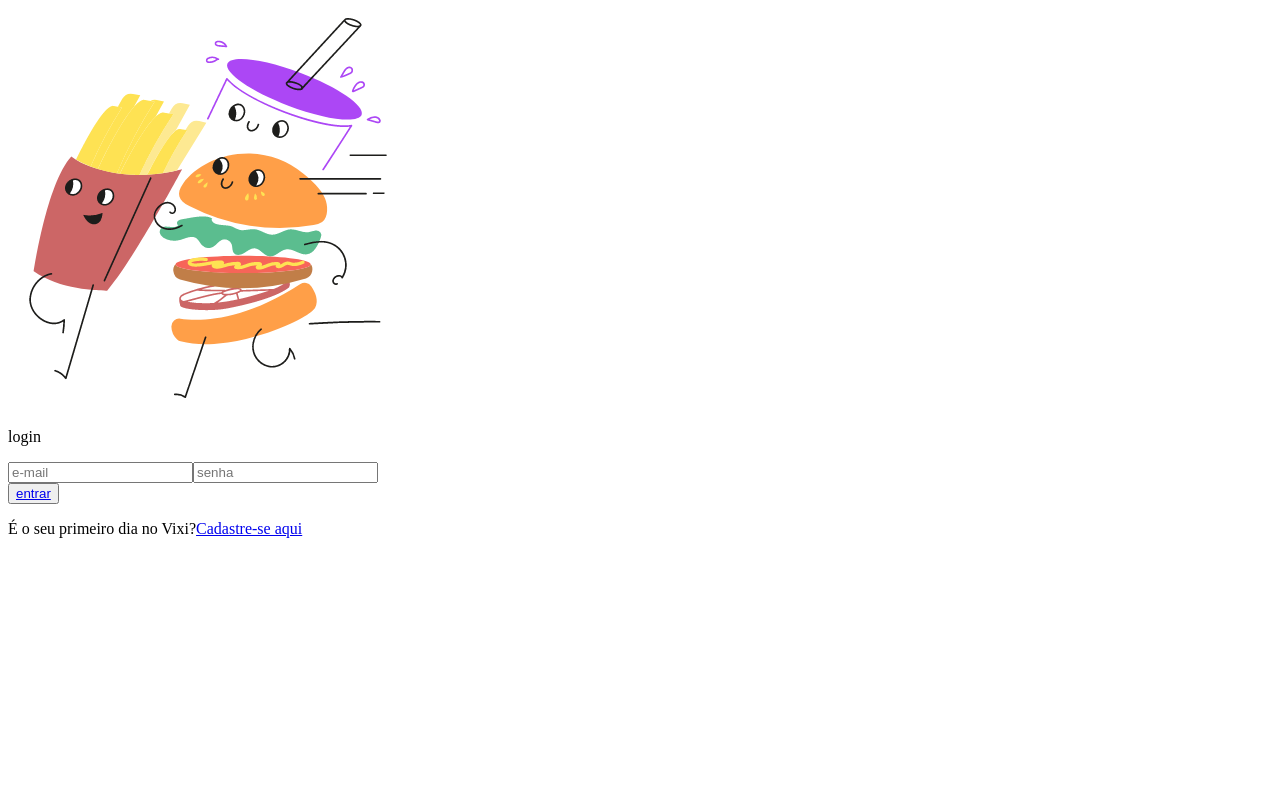
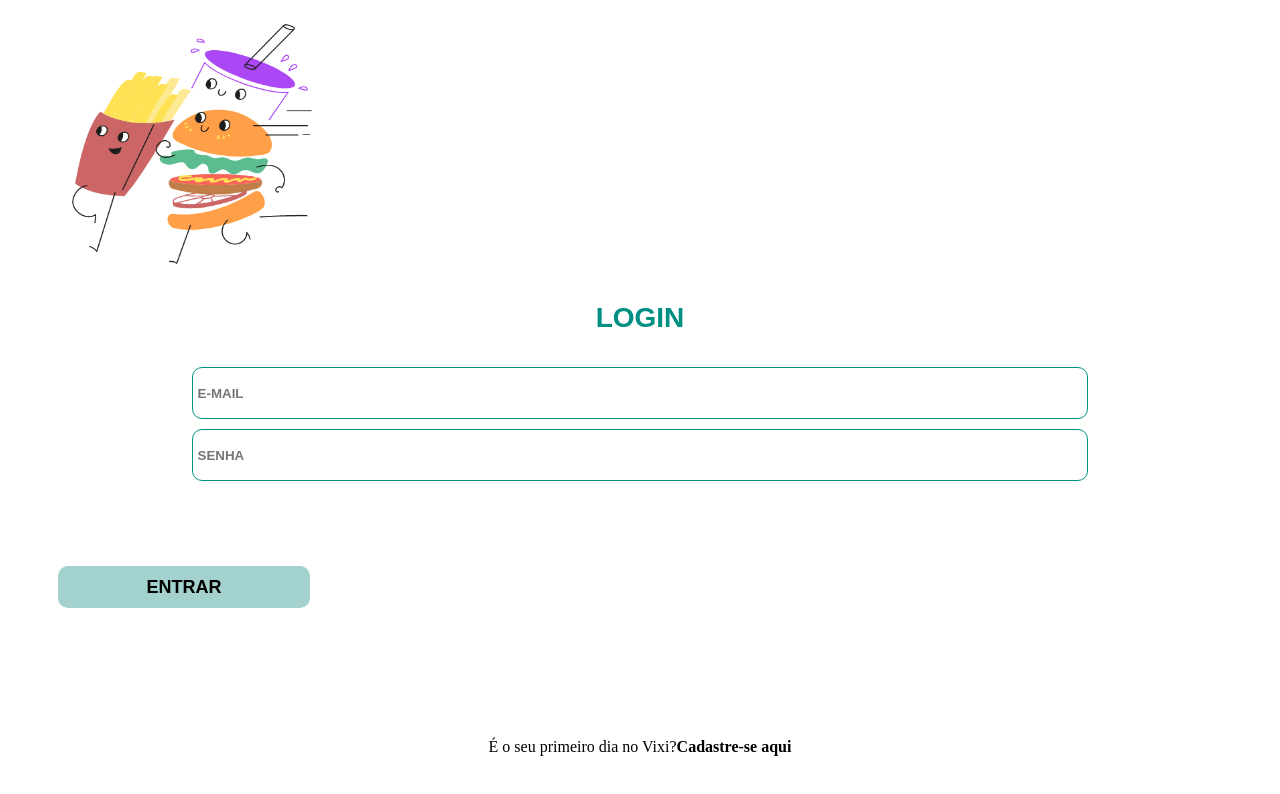
Before and after one commit to Laboratoria/SAP006-burger-queen-api-client, a React (Create React App) app: page / in a window 1280 px wide. Shown: the top 794 px of the page. Built offline with nearby package versions, Linux system fonts and the light colour scheme.

Commit message:
styled-login

```diff
--- a/public/index.html
+++ b/public/index.html
@@ -2,9 +2,9 @@
 <html lang="en">
   <head>
     <meta charset="utf-8" />
-    <link rel="icon" href="%PUBLIC_URL%/favicon.ico" />
+    <!--<link rel="icon" href="./../src/Assets/login.png" />-->
     <meta name="viewport" content="width=device-width, initial-scale=1" />
-    <title>React App</title>
+    <title>Vixi</title>
   </head>
   <body>
     <noscript>You need to enable JavaScript to run this app.</noscript>
--- a/src/Pages/Login/Login.jsx
+++ b/src/Pages/Login/Login.jsx
@@ -1,21 +1,24 @@
 import React, { useState } from 'react';
 import { Link } from 'react-router-dom';
+import {Image, LoginBox, Title , Form, InputForm , LoginButton, PhraseRegister } from './style';
 
 import Button from '../../components/Button';
 import Input from '../../components/Input/Input.jsx'
 import { LoginWithEmail } from '../../services/auth';
 import login from '../../Assets/login.png';
 
+
+
 const Login = () => {
     const [email, setEmail] = useState('');
     const [password, setPassword] = useState('');
 
     return (
-            <div className='div-style'>
-                <img src={login} alt='icon-login' />
-                <p>login</p>
-                <form>
-                    <Input
+            <LoginBox>
+                <Image src={login} alt='icon-login' />
+                <Title>login</Title>
+                <Form>
+                    <InputForm
                         type='email'
                         id='email'
                         placeholder='e-mail'
@@ -23,7 +26,7 @@ const Login = () => {
                         errorMessage='Por favor, insira um e-mail válido.'
                         onChange={(event) => setEmail(event.target.value)}
                     />
-                    <Input
+                    <InputForm
                         type='password'
                         id='password'
                         placeholder='senha'
@@ -31,15 +34,15 @@ const Login = () => {
                         errorMessage='Por favor, insira uma senha válida.'
                         onChange={(event) => setPassword(event.target.value)}
                     />
-                </form>
+                </Form>
 
-            <Button variant='enter-app' onClick={LoginWithEmail}>
-                <Link to='/tables'>entrar</Link>
-            </Button>
-            <p>É o seu primeiro dia no Vixi?
-                <Link to='/register'>Cadastre-se aqui</Link>
-            </p>
-        </div>
+                <LoginButton variant='enter-app' onClick={LoginWithEmail}>
+                    <Link to='/tables'>entrar</Link>
+                </LoginButton>
+                <PhraseRegister>É o seu primeiro dia no Vixi?
+                    <Link to='/register'>Cadastre-se aqui</Link>
+                </PhraseRegister>
+            </LoginBox>
     )
 }
 
--- /dev/null
+++ b/src/Pages/Login/style.js
@@ -0,0 +1,75 @@
+import styled from "styled-components";
+
+
+const LoginBox = styled.div`
+    background: rgba(255, 255, 255, 0.52);
+
+`
+const Image = styled.img`
+    height: 252px;
+    width: 268px;
+    margin: 10px 20px 0px 50px;
+
+
+`
+const Title = styled.p`
+    font-family: 'Montserrat', sans-serif;
+    font-size:28px;
+    font-style: normal;
+    font-weight: 800;
+    color: #008F83;
+    font-weight:bold;
+    justify-content:center;
+    text-align:center;
+    text-transform:uppercase;
+`
+const Form = styled.form`
+    justify-content:center;
+    text-align:center;
+`
+
+const InputForm = styled.input`
+    width:70%;
+    height:40px;
+    top: 200px;
+    border-radius:10px;
+    border: 1px solid #008F83;
+    margin: 5px;
+    padding: 5px;
+    font-weight:bold;
+    text-transform:uppercase;
+
+`
+const LoginButton = styled.button`
+    justify-content:center;
+    text-align:center;
+    width: 252px;
+    height: 42px;
+    border:none;
+    border-radius:10px;
+    margin: 80px 0px 50px 50px ;
+    text-transform:uppercase;
+    background-color:rgb(163, 210, 206);
+        a {
+            color:black;
+            font-weight:bold;
+            text-decoration: none;
+            font-size:18px;
+        }
+`
+
+const PhraseRegister = styled.p`
+    font-family:Montserrat;
+    justify-content:center;
+    text-align:center;
+    font-size: 16px;
+    margin: 80px 0px;
+        a {
+            color:black;
+            font-weight:bold;
+            text-decoration: none;
+        }
+`
+
+
+export { Image, LoginBox, Title, Form, InputForm , LoginButton, PhraseRegister};
```
Also changed, not shown: 1 other file (tests, documents, lock files or other folders).
